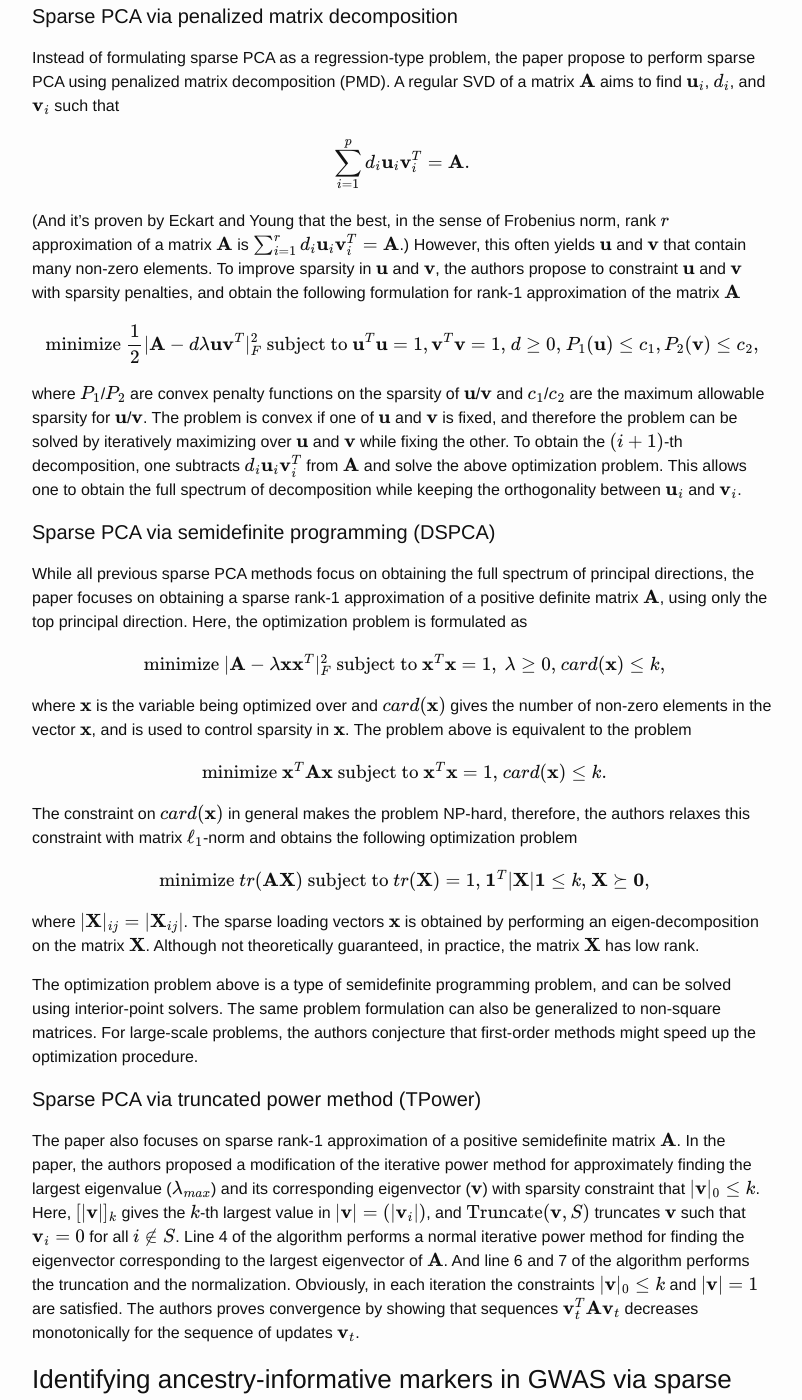
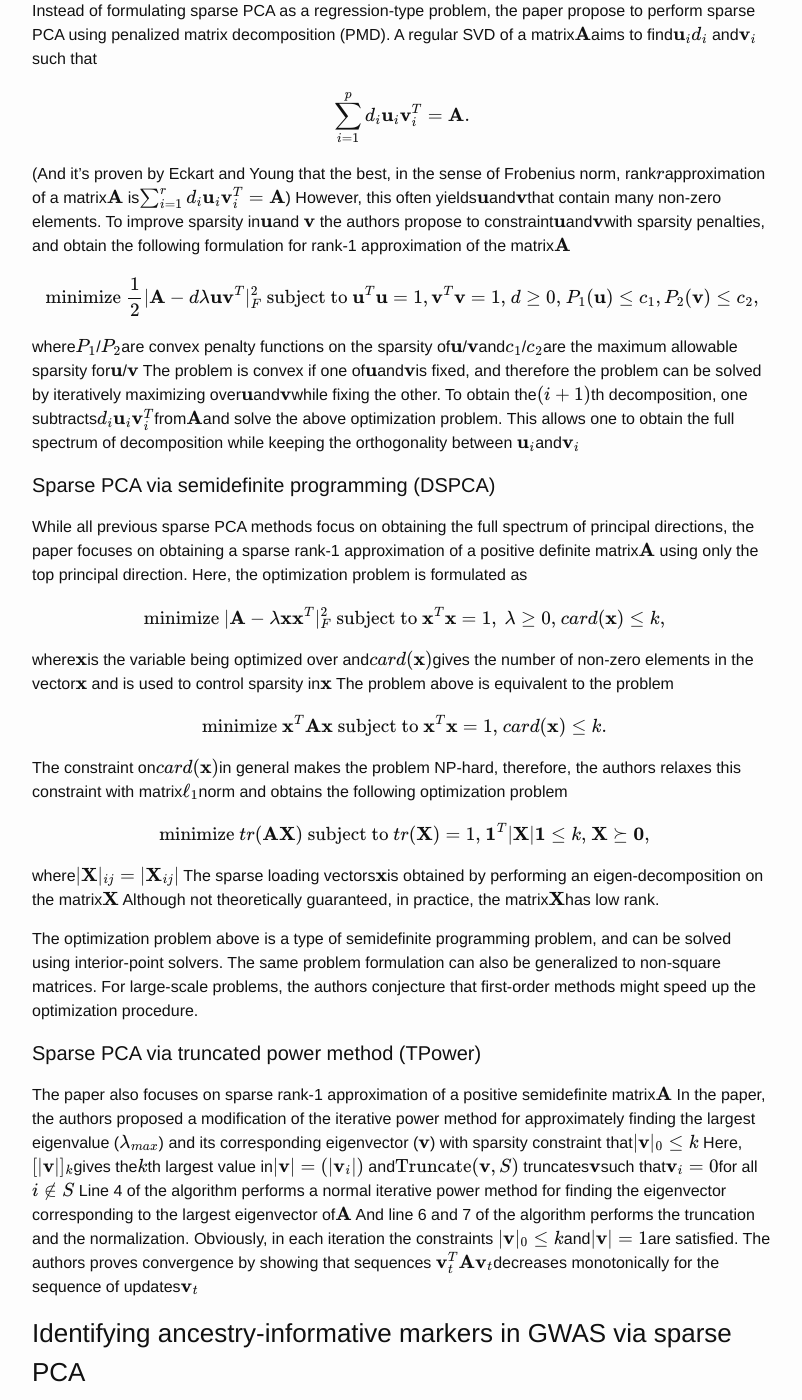
Before and after one commit to huwenboshi/huwenboshi.github.io, a Jekyll site: the page built from _posts/2017-01-10-sparse-pca.markdown, in a window 1280 px wide and 1400 px high, scrolled down 3937 px. Shown: the whole window, without its empty margins (238-1040 px from the left). Built offline with Jekyll 4.4.1, drawn with Linux system fonts in a browser that asks for light colours; formulas are drawn with MathJax 3; some of the changed text lies outside the part shown.

Commit message:
update sparse pca section

```diff
--- a/_posts/2017-01-10-sparse-pca.markdown
+++ b/_posts/2017-01-10-sparse-pca.markdown
@@ -44,9 +35,9 @@ making interpretations of PCA very difficult.
 To improve interpretability of PCA, various approaches to obtain sparse principal direction loadings
 have been proposed. These methods are termed "sparse principal component analysis" (sparse PCA).
 In general, sparse PCA can be formulated as an optimization problem over the vector of loadings, with
-constraints on the $\ell_0$-norm of the vector. Since optimization problems involving $\ell_0$-norms are in
-general NP-hard, most methods impose an $\ell_1$-norm in the objective function to promote sparsity
-in the vector of loadings as a relaxation of the $\ell_0$-norm.
+constraints on the\\(\ell_0\\)norm of the vector. Since optimization problems involving\\(\ell_0\\)norms are in
+general NP-hard, most methods impose an\\(\ell_1\\)norm in the objective function to promote sparsity
+in the vector of loadings as a relaxation of the\\(\ell_0\\)norm.
 
 This literature survey focuses on two aspects of sparse PCA -- algorithms for performing sparse
 PCA and applications in computational biology that harness the interpretability of sparse PCA.
@@ -62,32 +53,32 @@ computational biology.
 
 In this survey, we adopt the interpretation of PCA as finding directions of projection such that when data
 points are projected onto these directions, variance of data along that direction is maximized.
-Let $\mathbf{X}$ be the $n \times p$ data matrix, where $n$ is the number of observations and $p$ the number of variables.
-We assume that each column ($\mathbf{X}_i$) in $\mathbf{X}$ have mean 0. Let $\mathbf{v}$ be a direction for projection such
-that $\|\mathbf{v}\| = 1$. Then the projection of each row ($\mathbf{x}_i$) onto $\mathbf{v}$ is $\mathbf{x}_i^T \mathbf{v}$, and the
-vector of projections for all data points is $\mathbf{X}\mathbf{v}$. Because $E[\mathbf{X}] = \mathbf{0}$, we have
-$E[\mathbf{X}\mathbf{v}] = \mathbf{0}$. And therefore the variance of $\mathbf{X}\mathbf{v}$ is simply ${1 \over n} \mathbf{v}^T\mathbf{X}^T\mathbf{X}\mathbf{v}$,
-where ${1 \over n} \mathbf{X}^T\mathbf{X}$ is nothing more than the sample covariance matrix ($\pmb{\Sigma}$) of $\mathbf{X}$.
+Let\\(\mathbf{X}\\)be the\\(n \times p\\)data matrix, where\\(n\\)is the number of observations and\\(p\\)the number of variables.
+We assume that each column (\\(\mathbf{X}_i\\)) in\\(\mathbf{X}\\)have mean 0. Let\\(\mathbf{v}\\)be a direction for projection such
+that\\(\|\mathbf{v}\| = 1\\) Then the projection of each row (\\(\mathbf{x}_i\\)) onto\\(\mathbf{v}\\)is\\(\mathbf{x}_i^T \mathbf{v}\\) and the
+vector of projections for all data points is\\(\mathbf{X}\mathbf{v}\\) Because\\(E[\mathbf{X}] = \mathbf{0}\\) we have
+\\(E[\mathbf{X}\mathbf{v}] = \mathbf{0}\\) And therefore the variance of\\(\mathbf{X}\mathbf{v}\\)is simply\\({1 \over n} \mathbf{v}^T\mathbf{X}^T\mathbf{X}\mathbf{v}\\)
+where\\({1 \over n} \mathbf{X}^T\mathbf{X}\\)is nothing more than the sample covariance matrix (\\(\pmb{\Sigma}\\)) of\\(\mathbf{X}\\)
 Therefore, PCA can be formulated as the following optimization problem
-\begin{equation}
+\\[
     \text{maximize } {1 \over 2} \mathbf{v}^T\pmb{\Sigma}\mathbf{v}       \text{}    \mathbf{v}^T\mathbf{v} = 1,
-\end{equation}
+\\]
 which has Lagrangian
-$L(\mathbf{v}, \lambda) = {1 \over 2} \mathbf{v}^T\pmb{\Sigma}\mathbf{v} + \lambda \mathbf{v}^T\mathbf{v} - \lambda$. Setting
-derivative of the Lagrangian with respect to $\mathbf{v}$ to 0, we arrive at the equation $\mathbf{\Sigma}\mathbf{v} = \lambda \mathbf{v}$.
-Therefore, the PCA optimization problem can be solved by finding the eigenvectors of the covariance matrix $\pmb{\Sigma}$.
-The optimal $\mathbf{v}$ for this problem however can have many non-zero elements, which makes the result difficult to interpret.
+\\(L(\mathbf{v}, \lambda) = {1 \over 2} \mathbf{v}^T\pmb{\Sigma}\mathbf{v} + \lambda \mathbf{v}^T\mathbf{v} - \lambda\\) Setting
+derivative of the Lagrangian with respect to\\(\mathbf{v}\\)to 0, we arrive at the equation\\(\mathbf{\Sigma}\mathbf{v} = \lambda \mathbf{v}\\)
+Therefore, the PCA optimization problem can be solved by finding the eigenvectors of the covariance matrix\\(\pmb{\Sigma}\\)
+The optimal\\(\mathbf{v}\\)for this problem however can have many non-zero elements, which makes the result difficult to interpret.
 
 #### Formulation of sparse PCA
 
 To address the non-sparsity issue of traditional PCA, sparse PCA imposes additional constraint on the number of non-zero element
-in the vector $\mathbf{v}$. This is achieved through the $\ell_0$-norm, which gives the number of non-zero element in the vector
-$\mathbf{v}$. A sparse PCA with at most $k$ non-zero loadings can then be formulated as the following optimization problem
-\begin{equation}
+in the vector\\(\mathbf{v}\\) This is achieved through the\\(\ell_0\\)norm, which gives the number of non-zero element in the vector
+\\(\mathbf{v}\\) A sparse PCA with at most\\(k\\)non-zero loadings can then be formulated as the following optimization problem
+\\[
     \text{maximize } {1 \over 2} \mathbf{v}^T\pmb{\Sigma}\mathbf{v}       \text{ subject to }    \mathbf{v}^T\mathbf{v} = 1, \|\mathbf{v}\|_0 \le k.
-\end{equation}
-Optimization problems with $\ell_0$-norm constraint is in general NP-hard. Therefore, most methods for sparse PCA relaxes
-the $\ell_0$-norm constraint with $\ell_1$-norm appended to the objective function. The following sections
+\\]
+Optimization problems with\\(\ell_0\\)norm constraint is in general NP-hard. Therefore, most methods for sparse PCA relaxes
+the\\(\ell_0\\)norm constraint with\\(\ell_1\\)norm appended to the objective function. The following sections
 reviews different formulations of sparse PCA as well as algorithms for optimizing the objective.
 
 ### Sparse PCA algorithms
@@ -103,17 +94,17 @@ variables with small loadings. This method is useful if the difference between l
 variables is clear, but less useful when there is no clear cut between the loadings.
 
 The rotation method
-aims to find a transformation matrix $\mathbf{T}$ such that the loading matrix ($\mathbf{A}$) after
-transformation by $\mathbf{T}$ (i.e. the matrix $\mathbf{AT}$) is simple, in the sense that there's clear
-cut between large and small values of $(\mathbf{AT})\_{ij}$.
+aims to find a transformation matrix\\(\mathbf{T}\\)such that the loading matrix (\\(\mathbf{A}\\)) after
+transformation by\\(\mathbf{T}\\)(i.e. the matrix\\(\mathbf{AT}\\)) is simple, in the sense that there's clear
+cut between large and small values of\\((\mathbf{AT})\_{ij}\\)
 Various criteria to define the simplicity criteria exist, the most widely used criteria is the varimax
-criteria, which aims to find $\mathbf{T}$ such that variance of $(\mathbf{AT}\_{ij})^2$ is maximized.
-Specifically, varimax finds the rotation matrix $\mathbf{T}$ that maximizes
-\begin{equation}
+criteria, which aims to find\\(\mathbf{T}\\)such that variance of\\((\mathbf{AT}\_{ij})^2\\)is maximized.
+Specifically, varimax finds the rotation matrix\\(\mathbf{T}\\)that maximizes
+\\[
     {1 \over {kp}} \sum\_{1=1}^k \sum_{j=1}^p (\mathbf{AT}\_{ij})^4
     -\left( {1 \over {kp}}\sum\_{1=1}^k \sum\_{j=1}^p (\mathbf{AT}\_{ij})^2 \right)^2,
-\end{equation}
-where $k$ is the number of principal directions to include in the analysis.
+\\]
+where\\(k\\)is the number of principal directions to include in the analysis.
 However, a major drawback of the transformation approach is that the property that each principal
 direction explains successively less variance is lost, introducing ambiguity as to which principal
 direction should be kept.
@@ -124,119 +115,119 @@ Since its invention, LASSO has been widely applied in regression as a powerful m
 selection, as it efficiently sends the effect estimation of irrelevant variables to 0. The paper
 is the first method to apply the concept of LASSO in the problem of sparse PCA.
 
-SCoTLASS (Simplified Component Technique-LASSO) imposes a constraint on the $\ell_1$-norm of the vector
-of loadings, which can be viewed as a relaxation of the $\ell_0$-norm. Specifically, SCoTLASS aims to solve the
+SCoTLASS (Simplified Component Technique-LASSO) imposes a constraint on the\\(\ell_1\\)norm of the vector
+of loadings, which can be viewed as a relaxation of the\\(\ell_0\\)norm. Specifically, SCoTLASS aims to solve the
 following optimization problem
-\begin{equation}
+\\[
 \text{maximize } \mathbf{v}_i^T\pmb{\Sigma}\mathbf{v}_i
 \text{ subject to }    \mathbf{v}_i^T\mathbf{v}_i = 1, \|\mathbf{v}_i\|_1 \le k \text{, }
 \mathbf{v}_i^T\mathbf{v}_k = 0 \text{ for } i < j.
-\end{equation}
-When $k$ is greater than $\sqrt{p}$, SCoTLASS reduces to the traditional PCA, as $\|\mathbf{v}_i\|_1$ is naturally
-upper-bounded by $\sqrt{p}$ by the constraint $\mathbf{v}_i^T\mathbf{v}_i=1$. When $k = 1$, then exactly one component
-of each $\mathbf{v}_i$ is 1 and all other components are 0. Variable degrees of sparsity can be achieved by setting
-$k$ between $1$ and $\sqrt{p}$. In general, one should test different values of $k$ and choose the value of
-$k$ that makes the most sense.
+\\]
+When\\(k\\)is greater than\\(\sqrt{p}\\) SCoTLASS reduces to the traditional PCA, as\\(\|\mathbf{v}_i\|_1\\)is naturally
+upper-bounded by\\(\sqrt{p}\\)by the constraint\\(\mathbf{v}_i^T\mathbf{v}_i=1\\) When\\(k = 1\\) then exactly one component
+of each\\(\mathbf{v}_i\\)is 1 and all other components are 0. Variable degrees of sparsity can be achieved by setting
+\\(k\\)between\\(1\\)and\\(\sqrt{p}\\) In general, one should test different values of\\(k\\)and choose the value of
+\\(k\\)that makes the most sense.
 
 The authors proposed a projected gradient algorithm to optimize the above constrained optimization problem.
 Since the problem is not convex, multiple random starts are necessary to find the global optimal. This
 potentially increases the run time of the algorithm.
 
-Although SCoTLASS gives sparse loading vectors through the $\ell_1$-norm constraint, the principal components,
+Although SCoTLASS gives sparse loading vectors through the\\(\ell_1\\)norm constraint, the principal components,
 projections of the data points onto the principal directions, are not necessarily independent. One
-can replace the constraint $\mathbf{v}_i^T\mathbf{v}_k = 0$ (every principal directions are independent) with the constraint
-$\mathbf{v}_i^T \pmb{\Sigma} \mathbf{v}_k = 0 \text{ for }$ to enforce independent principal components.
+can replace the constraint\\(\mathbf{v}_i^T\mathbf{v}_k = 0\\)(every principal directions are independent) with the constraint
+\\(\mathbf{v}_i^T \pmb{\Sigma} \mathbf{v}_k = 0 \text{ for }\\)to enforce independent principal components.
 However, both constraints cannot be satisfied at the same time.
 
 SCotLASS also suffers from the drawback that when the number of variables is much larger than the number of observations
-(i.e. $p \gg n$) then SCoTLASS only selects at most $n$ non-zero elements in the loading vectors.
-This is of course not a desired property, as in computational biology it's often the case that $p \gg n$, and
-that selecting only $n$ variables is in general not very informative.
+(i.e.\\(p \gg n\\)) then SCoTLASS only selects at most\\(n\\)non-zero elements in the loading vectors.
+This is of course not a desired property, as in computational biology it's often the case that\\(p \gg n\\) and
+that selecting only\\(n\\)variables is in general not very informative.
 
 #### Sparse PCA as a regression-type problem (SPCA)
 
 In the paper, the authors offer an alternative solution to sparse PCA by framing PCA as
 a regression-type problem, and enforcing sparsity by imposing the elastic-net penalty involving both
-$\ell_1$-norm and $\ell_2$-norm of the loading vector $\mathbf{v}$.
+\\(\ell_1\\)norm and\\(\ell_2\\)norm of the loading vector\\(\mathbf{v}\\)
 
-SPCA views PCA from the angle of singular value decomposition. Let $\mathbf{X}$ be the $n \times p$ data matrix,
-then PCA can be performed by performing a SVD and $\mathbf{X}$
-\begin{equation}
+SPCA views PCA from the angle of singular value decomposition. Let\\(\mathbf{X}\\)be the\\(n \times p\\)data matrix,
+then PCA can be performed by performing a SVD and\\(\mathbf{X} \\)
+\\[
 \mathbf{X} = \mathbf{U} \mathbf{D} \mathbf{V}^T,
-\end{equation}
-where $\mathbf{Z}_i = \mathbf{U}_i \mathbf{D}\_{ii}$ gives the principal component of each observation, and $\mathbf{V}_i$ is the corresponding
-principal direction. Since $\mathbf{Z}_i$ can also be obtained by projecting $\mathbf{X}$ on the the vector $\mathbf{V}_i$ (i.e. $\mathbf{Z}_i = \mathbf{X}\mathbf{V}_i$),
-one can view PCA as a regression problem where $\mathbf{Z}_i$ is the response vector and $\mathbf{V}_i$ the regression coefficient.
+\\]
+where\\(\mathbf{Z}_i = \mathbf{U}_i \mathbf{D}\_{ii}\\)gives the principal component of each observation, and\\(\mathbf{V}_i\\)is the corresponding
+principal direction. Since\\(\mathbf{Z}_i\\)can also be obtained by projecting\\(\mathbf{X}\\)on the the vector\\(\mathbf{V}_i\\)(i.e.\\(\mathbf{Z}_i = \mathbf{X}\mathbf{V}_i\\)),
+one can view PCA as a regression problem where\\(\mathbf{Z}_i\\)is the response vector and\\(\mathbf{V}_i\\)the regression coefficient.
 To improve sparsity, authors of SPCA propose to impose the elastic-net penalty, resulting in the optimization problem
-\begin{equation}
+\\[
 \text{maximize } \|\mathbf{Z_i} - \mathbf{X}\pmb{\beta}\|^2 + \lambda_1 \|\pmb{\beta}\|^2 + \lambda_2 \|\pmb{\beta}\|_1.
-\end{equation}
-Let $\hat{\pmb{\beta}}$ be the optimal solution to the above problem, then sparse PCA loading vector can then be approximated
-by $\mathbf{V}_i = { {\hat{\pmb{\beta}}} \over {\|\hat{\pmb{\beta}}\|} }$. The elastic-net penalty also allows for more than $n$
-selected variables when $p \gg n$, an improvement from SCoTLASS.
+\\]
+Let\\(\hat{\pmb{\beta}}\\)be the optimal solution to the above problem, then sparse PCA loading vector can then be approximated
+by\\(\mathbf{V}_i = { {\hat{\pmb{\beta}}} \over {\|\hat{\pmb{\beta}}\|} }\\) The elastic-net penalty also allows for more than\\(n \\)
+selected variables when\\(p \gg n\\) an improvement from SCoTLASS.
 
 The formulation of the problem above requires an initial PCA to obtain the principal components. The authors also proposed
-a self-contained method to obtain sparse PCA loadings by maximizing the following objective function over $\mathbf{A}$ and $\mathbf{B}$
-\begin{equation}
+a self-contained method to obtain sparse PCA loadings by maximizing the following objective function over\\(\mathbf{A}\\)and\\(\mathbf{B} \\)
+\\[
 \sum_{i=1}^n \|\mathbf{x}_i - \mathbf{AB}^T\mathbf{x}_i\|^2 + \lambda_1 \|\pmb{\beta}\|^2 + \lambda_2 \|\pmb{\beta}\|_1,
-\end{equation}
-with the constraint that $\mathbf{A}^T\mathbf{A} = \mathbf{I}_k$. The optimal $\mathbf{B}$ gives the sparse loading vectors.
-The authors propose to use block descent to perform the optimization, that is first fix $\mathbf{A}$ maximize over $\mathbf{B}$
-and then fix $\mathbf{B}$ maximize over $\mathbf{A}$, repeat until convergence.
+\\]
+with the constraint that\\(\mathbf{A}^T\mathbf{A} = \mathbf{I}_k\\) The optimal\\(\mathbf{B}\\)gives the sparse loading vectors.
+The authors propose to use block descent to perform the optimization, that is first fix\\(\mathbf{A}\\)maximize over\\(\mathbf{B} \\)
+and then fix\\(\mathbf{B}\\)maximize over\\(\mathbf{A}\\) repeat until convergence.
 
 #### Sparse PCA via penalized matrix decomposition
 
 Instead of formulating sparse PCA as a regression-type problem, the paper propose to perform sparse PCA using
-penalized matrix decomposition (PMD). A regular SVD of a matrix $\mathbf{A}$ aims to find $\mathbf{u}\_i$, $d\_i$, and $\mathbf{v}\_i$
+penalized matrix decomposition (PMD). A regular SVD of a matrix\\(\mathbf{A}\\)aims to find\\(\mathbf{u}\_i\\)\\(d\_i\\) and\\(\mathbf{v}\_i \\)
 such that
-\begin{equation}
+\\[
     \sum\_{i=1}^p d_i \mathbf{u}\_i \mathbf{v}\_i^T = \mathbf{A}.
-\end{equation}
-(And it's proven by Eckart and Young that the best, in the sense of Frobenius norm, rank $r$ approximation of a matrix $\mathbf{A}$
-is $\sum\_{i=1}^r d\_i \mathbf{u}\_i \mathbf{v}\_i^T = \mathbf{A}$.)
-However, this often yields $\mathbf{u}$ and $\mathbf{v}$ that contain many non-zero elements. To improve sparsity in $\mathbf{u}$ and
-$\mathbf{v}$, the authors propose to constraint $\mathbf{u}$ and $\mathbf{v}$ with sparsity penalties, and obtain the following formulation
-for rank-1 approximation of the matrix $\mathbf{A}$
-\begin{equation}
+\\]
+(And it's proven by Eckart and Young that the best, in the sense of Frobenius norm, rank\\(r\\)approximation of a matrix\\(\mathbf{A}\\)
+is\\(\sum\_{i=1}^r d\_i \mathbf{u}\_i \mathbf{v}\_i^T = \mathbf{A}\\))
+However, this often yields\\(\mathbf{u}\\)and\\(\mathbf{v}\\)that contain many non-zero elements. To improve sparsity in\\(\mathbf{u}\\)and
+\\(\mathbf{v}\\) the authors propose to constraint\\(\mathbf{u}\\)and\\(\mathbf{v}\\)with sparsity penalties, and obtain the following formulation
+for rank-1 approximation of the matrix\\(\mathbf{A} \\)
+\\[
         \text{minimize  }  {1 \over 2} \|\mathbf{A}-d\lambda \mathbf{u}\mathbf{v}^T\|^2_F
         \text{ subject to  } \mathbf{u}^T\mathbf{u} = 1, \mathbf{v}^T\mathbf{v} = 1 \text{, }  d \ge 0 \text{, }
                                P_1(\mathbf{u}) \le c\_1 , P\_2(\mathbf{v}) \le c\_2,
-\end{equation}
-where $P_1$/$P_2$ are convex penalty functions on the sparsity of $\mathbf{u}$/$\mathbf{v}$ and $c_1$/$c_2$ are the maximum
-allowable sparsity for $\mathbf{u}$/$\mathbf{v}$. The problem is convex if one of $\mathbf{u}$ and $\mathbf{v}$ is fixed, and therefore
-the problem can be solved by iteratively maximizing over $\mathbf{u}$ and $\mathbf{v}$ while fixing the other.
-To obtain the $(i+1)$-th decomposition, one subtracts $d_i\mathbf{u}_i\mathbf{v}_i^T$ from $\mathbf{A}$ and solve the above optimization
+\\]
+where\\(P_1\\)/\\(P_2\\)are convex penalty functions on the sparsity of\\(\mathbf{u}\\)/\\(\mathbf{v}\\)and\\(c_1\\)/\\(c_2\\)are the maximum
+allowable sparsity for\\(\mathbf{u}\\)/\\(\mathbf{v}\\) The problem is convex if one of\\(\mathbf{u}\\)and\\(\mathbf{v}\\)is fixed, and therefore
+the problem can be solved by iteratively maximizing over\\(\mathbf{u}\\)and\\(\mathbf{v}\\)while fixing the other.
+To obtain the\\((i+1)\\)th decomposition, one subtracts\\(d_i\mathbf{u}_i\mathbf{v}_i^T\\)from\\(\mathbf{A}\\)and solve the above optimization
 problem. This allows one to obtain the full spectrum of decomposition while keeping the orthogonality between
-$\mathbf{u}_i$ and $\mathbf{v}_i$.
+\\(\mathbf{u}_i\\)and\\(\mathbf{v}_i\\)
 
 #### Sparse PCA via semidefinite programming (DSPCA)
 
 While all previous sparse PCA methods focus on obtaining the full spectrum of principal directions,
-the paper focuses on obtaining a sparse rank-1 approximation of a positive definite matrix $\mathbf{A}$,
+the paper focuses on obtaining a sparse rank-1 approximation of a positive definite matrix\\(\mathbf{A}\\)
 using only the top principal direction. Here, the optimization problem is formulated as
-\begin{equation}
+\\[
         \text{ minimize  } \|\mathbf{A}-\lambda \mathbf{x}\mathbf{x}^T\|^2\_F
         \text{ subject to  } \mathbf{x}^T\mathbf{x} = 1, \text{ } \lambda \ge 0 \text{, }
                              card(\mathbf{x}) \le k ,
-\end{equation}
-where $\mathbf{x}$ is the variable being optimized over and $card(\mathbf{x})$ gives the number of non-zero elements
-in the vector $\mathbf{x}$, and is used to control sparsity in $\mathbf{x}$.
+\\]
+where\\(\mathbf{x}\\)is the variable being optimized over and\\(card(\mathbf{x})\\)gives the number of non-zero elements
+in the vector\\(\mathbf{x}\\) and is used to control sparsity in\\(\mathbf{x}\\)
 The problem above is equivalent to the problem
-\begin{equation}
+\\[
         \text{ minimize  } \mathbf{x}^T\mathbf{A}\mathbf{x}
         \text{ subject to  } \mathbf{x}^T\mathbf{x} = 1 \text{, }
                               card(\mathbf{x}) \le k.
-\end{equation}
-The constraint on $card(\mathbf{x})$ in general makes the problem NP-hard, therefore, the authors relaxes this constraint
-with matrix $\ell_1$-norm and obtains the following optimization problem
-\begin{equation}
+\\]
+The constraint on\\(card(\mathbf{x})\\)in general makes the problem NP-hard, therefore, the authors relaxes this constraint
+with matrix\\(\ell_1\\)norm and obtains the following optimization problem
+\\[
         \text{ minimize   }    tr(\mathbf{AX})
         \text{ subject to  } tr(\mathbf{X}) = 1 \text{, }
                                    \mathbf{1}^T |\mathbf{X}| \mathbf{1} \le k \text{, }
                                    \mathbf{X} \succeq \mathbf{0},
-\end{equation}
-where $|\mathbf{X}|\_{ij} = |\mathbf{X}\_{ij}|$. The sparse loading vectors $\mathbf{x}$ is obtained by performing an eigen-decomposition
-on the matrix $\mathbf{X}$. Although not theoretically guaranteed, in practice, the matrix $\mathbf{X}$ has low rank.
+\\]
+where\\(|\mathbf{X}|\_{ij} = |\mathbf{X}\_{ij}|\\) The sparse loading vectors\\(\mathbf{x}\\)is obtained by performing an eigen-decomposition
+on the matrix\\(\mathbf{X}\\) Although not theoretically guaranteed, in practice, the matrix\\(\mathbf{X}\\)has low rank.
 
 The optimization problem above is a type of semidefinite programming problem, and can be solved using interior-point solvers.
 The same problem formulation can also be generalized to non-square matrices. For large-scale problems, the authors
@@ -244,15 +235,15 @@ conjecture that first-order methods might speed up the optimization procedure.
 
 #### Sparse PCA via truncated power method (TPower)
 
-The paper also focuses on sparse rank-1 approximation of a positive semidefinite matrix $\mathbf{A}$.
+The paper also focuses on sparse rank-1 approximation of a positive semidefinite matrix\\(\mathbf{A}\\)
 In the paper, the authors proposed a modification of the iterative power method for approximately finding the largest
-eigenvalue ($\lambda_{max}$) and its corresponding eigenvector ($\mathbf{v}$) with sparsity constraint that $\|\mathbf{v}\|_0 \le k$.
-Here, $[|\mathbf{v}|]_k$ gives the $k$-th largest value in $|\mathbf{v}| = (|\mathbf{v}_i|)$, and $\text{Truncate}(\mathbf{v}, S)$
-truncates $\mathbf{v}$ such that $\mathbf{v}_i = 0$ for all $i \notin S$. Line 4 of the algorithm performs a normal
-iterative power method for finding the eigenvector corresponding to the largest eigenvector of $\mathbf{A}$. And
+eigenvalue (\\(\lambda_{max}\\)) and its corresponding eigenvector (\\(\mathbf{v}\\)) with sparsity constraint that\\(\|\mathbf{v}\|_0 \le k\\)
+Here,\\([|\mathbf{v}|]_k\\)gives the\\(k\\)th largest value in\\(|\mathbf{v}| = (|\mathbf{v}_i|)\\) and\\(\text{Truncate}(\mathbf{v}, S)\\)
+truncates\\(\mathbf{v}\\)such that\\(\mathbf{v}_i = 0\\)for all\\(i \notin S\\) Line 4 of the algorithm performs a normal
+iterative power method for finding the eigenvector corresponding to the largest eigenvector of\\(\mathbf{A}\\) And
 line 6 and 7 of the algorithm performs the truncation and the normalization. Obviously, in each iteration the constraints
-$\|\mathbf{v}\|_0 \le k$ and $\|\mathbf{v}\| = 1$ are satisfied. The authors proves convergence by showing that sequences
-$\mathbf{v}_t^T\mathbf{A}\mathbf{v}_t$ decreases monotonically for the sequence of updates $\mathbf{v}_t$.
+\\(\|\mathbf{v}\|_0 \le k\\)and\\(\|\mathbf{v}\| = 1\\)are satisfied. The authors proves convergence by showing that sequences
+\\(\mathbf{v}_t^T\mathbf{A}\mathbf{v}_t\\)decreases monotonically for the sequence of updates\\(\mathbf{v}_t\\)
 
 
 ### Identifying ancestry-informative markers in GWAS via sparse PCA
@@ -281,7 +272,7 @@ determining the ancestry of an individual.
 
 In this literature survey, I have reviewed the basic formulation of sparse PCA, algorithms to perform sparse PCA,
 as well as an application of sparse PCA in identifying ancestry informative markers. Most algorithms to perform
-relaxes the sparsity constraint using the $\ell_1$-norm penalty. However, there are also a few algorithms that directly
+relaxes the sparsity constraint using the\\(\ell_1\\)norm penalty. However, there are also a few algorithms that directly
 enforce sparsity via semidefinite formulation or truncating. In this literature survey, my focus is on the general algorithm
 instead of the details (i.e. complexity, memory footprint). As dimension of data becomes larger, algorithms to perform
 sparse PCA must be efficient in time as well as in memory.
```
Also changed, not shown: other parts of _posts/2017-01-10-sparse-pca.markdown (+1 -10 lines).
